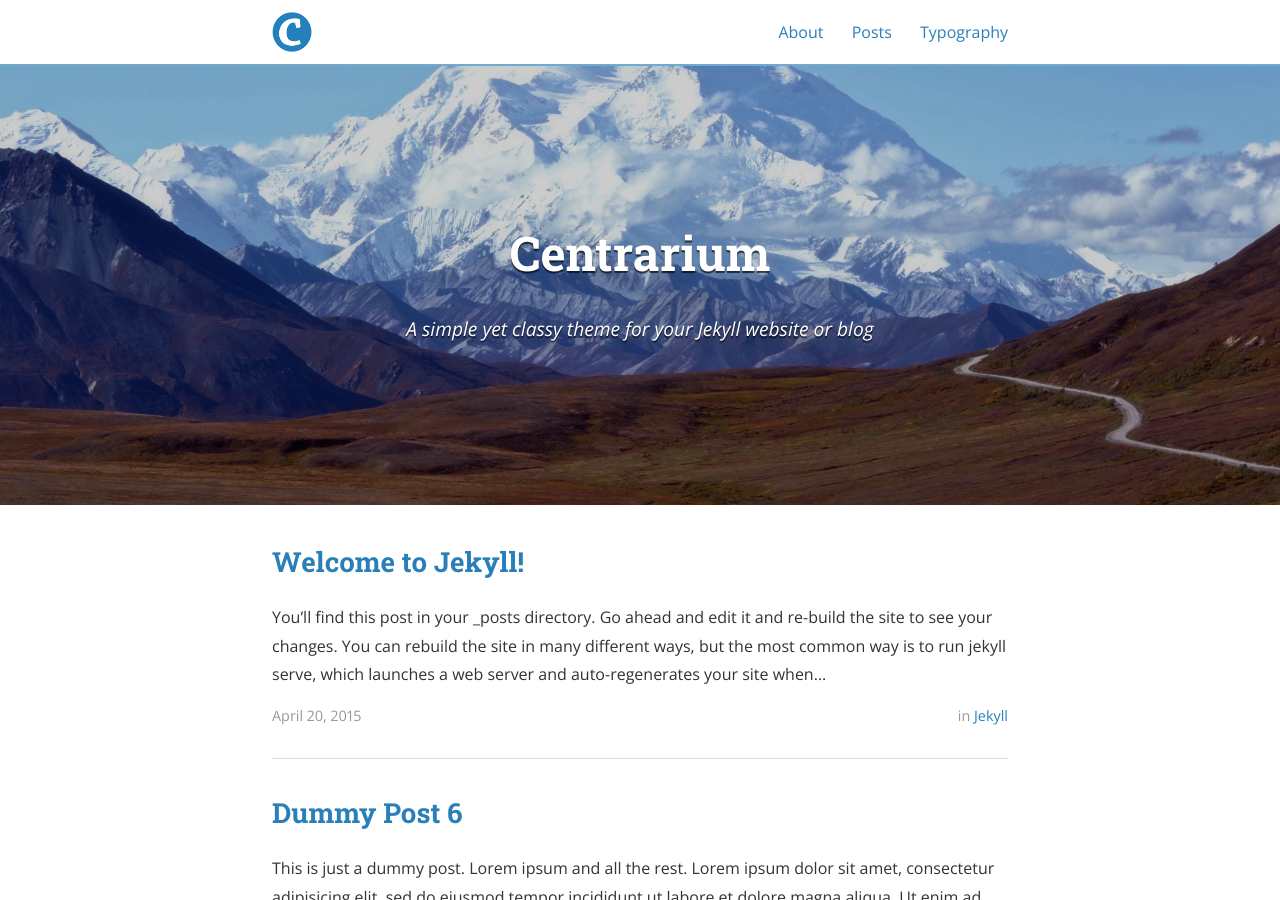
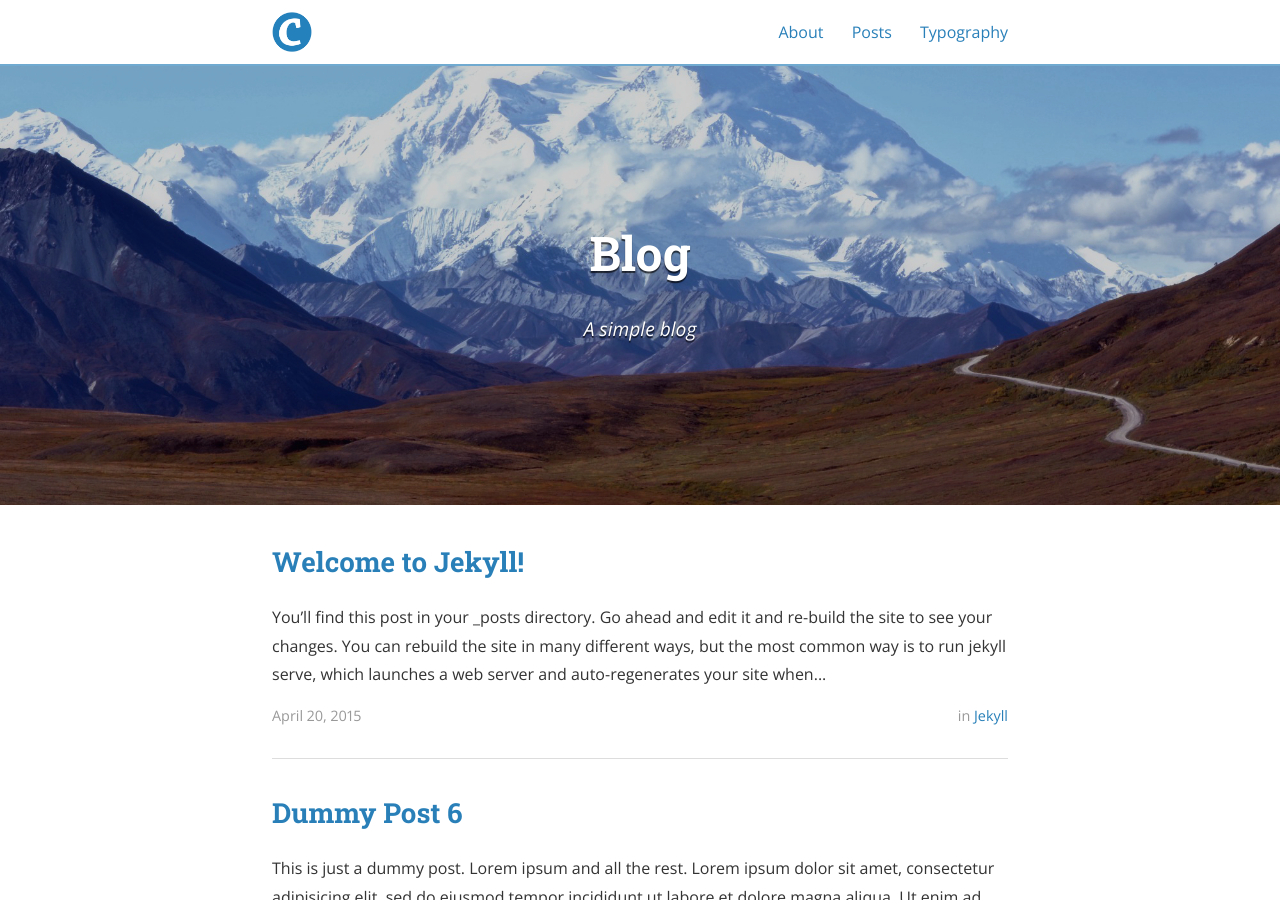
Before and after one commit to bencentra/centrarium, a Jekyll site: the page built from index.html, in a window 1280 px wide and 900 px high. Built offline with Jekyll 4.4.1, drawn with Linux system fonts in a browser that asks for light colours; nearby versions of some CDN libraries; the list of posts is cut into pages by our own code; some of the changed text lies outside the part shown.

Commit message:
initial push

```diff
--- a/_config.yml
+++ b/_config.yml
@@ -9,10 +9,10 @@
   - "/vendor/"
 
 # Site settings
-title: Centrarium
-subtitle: "A simple yet classy theme for your Jekyll website or blog"
-email: blcentra@gmail.com
-name: Ben Centra
+title: Blog
+subtitle: "A simple blog"
+email: jigmechogyal2006@gmail.com
+name: Jigme Ngawang Chogyal
 description: >
   A simple yet classy theme for your Jekyll website or blog.
 # Base URL of site (i.e. /blog). It should always start with a slash,
```
